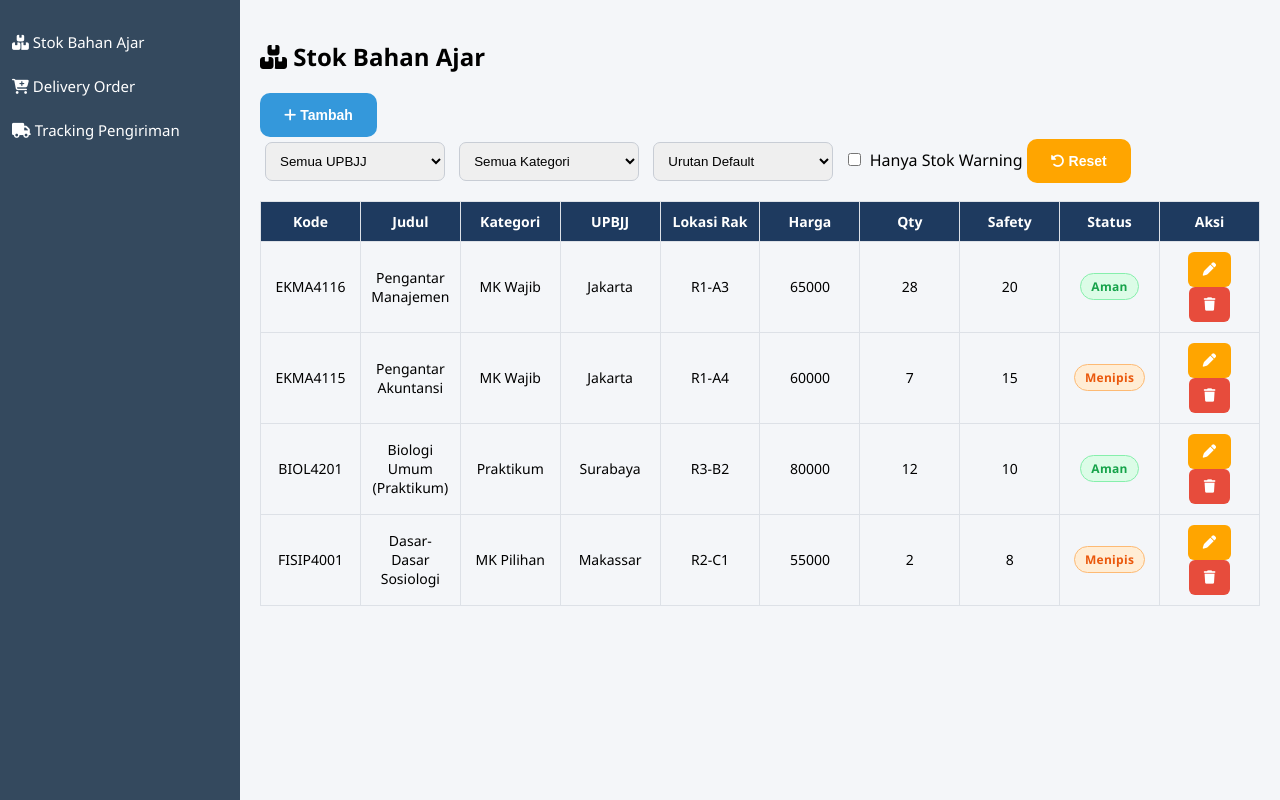
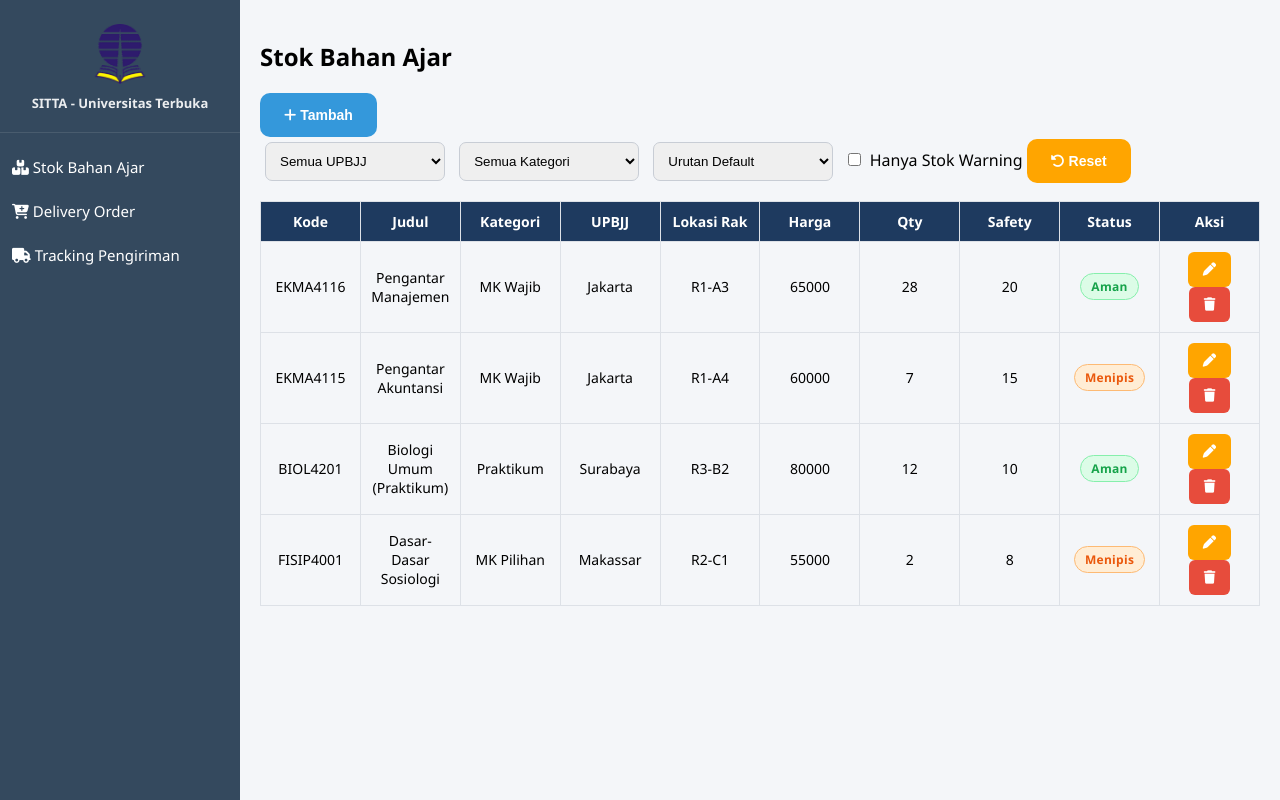
Before and after one commit to afrizalsah/Tugas-3-Pemrograman-Berbasis-Web, a plain HTML site: page index.html in a window 1280 px wide. Drawn offline with nearby package versions, Linux system fonts and the light colour scheme; some packages are replaced by stand-ins of ours; a script that the page names is missing.

Commit message:
update vue.js

```diff
--- a/assets/css/style.css
+++ b/assets/css/style.css
@@ -1222,3 +1222,32 @@ table td.col-nowrap {
     padding: 14px 20px;
     border-top: 1px solid #e5e7eb;
 }
+
+/* ===========================
+   SIDEBAR BRAND / LOGO
+=========================== */
+.sidebar-brand {
+    display: flex;
+    flex-direction: column;
+    align-items: center;
+    padding: 4px 16px 20px;
+    border-bottom: 1px solid rgba(255, 255, 255, 0.1);
+    margin-bottom: 12px;
+}
+
+.sidebar-logo {
+    width: 60px;
+    height: 60px;
+    object-fit: contain;
+    border-radius: 12px;
+    margin-bottom: 10px;
+}
+
+.sidebar-title {
+    font-size: 13px;
+    font-weight: 600;
+    color: #fff;
+    text-align: center;
+    line-height: 1.4;
+    opacity: 0.9;
+}
--- a/index.html
+++ b/index.html
@@ -20,6 +20,11 @@
 
         <!-- SIDEBAR -->
         <div class="sidebar">
+
+            <div class="sidebar-brand">
+                <img src="assets/img/logo-ut.png" alt="Logo" class="sidebar-logo">
+                <span class="sidebar-title">SITTA - Universitas Terbuka</span>
+            </div>
 
             <a href="#"
                 :class="{active:tab==='stok'}"
--- a/templates/stock-table.html
+++ b/templates/stock-table.html
@@ -2,7 +2,7 @@
   <div class="section-wrap">
 
     <div class="section-header">
-      <h2><i class="fa-solid fa-boxes-stacked"></i> Stok Bahan Ajar</h2>
+      <h2>Stok Bahan Ajar</h2>
       <button class="btn btn-primary" @click="openTambahForm">
         <i class="fa-solid fa-plus"></i> Tambah
       </button>
```
